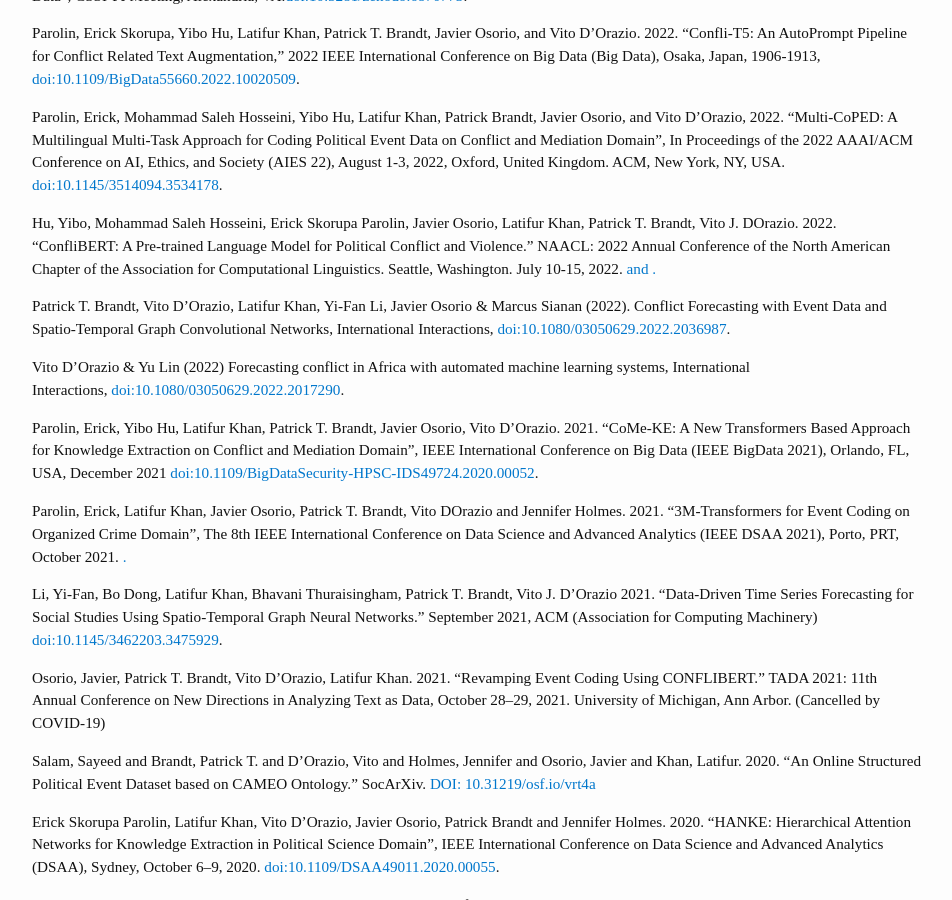
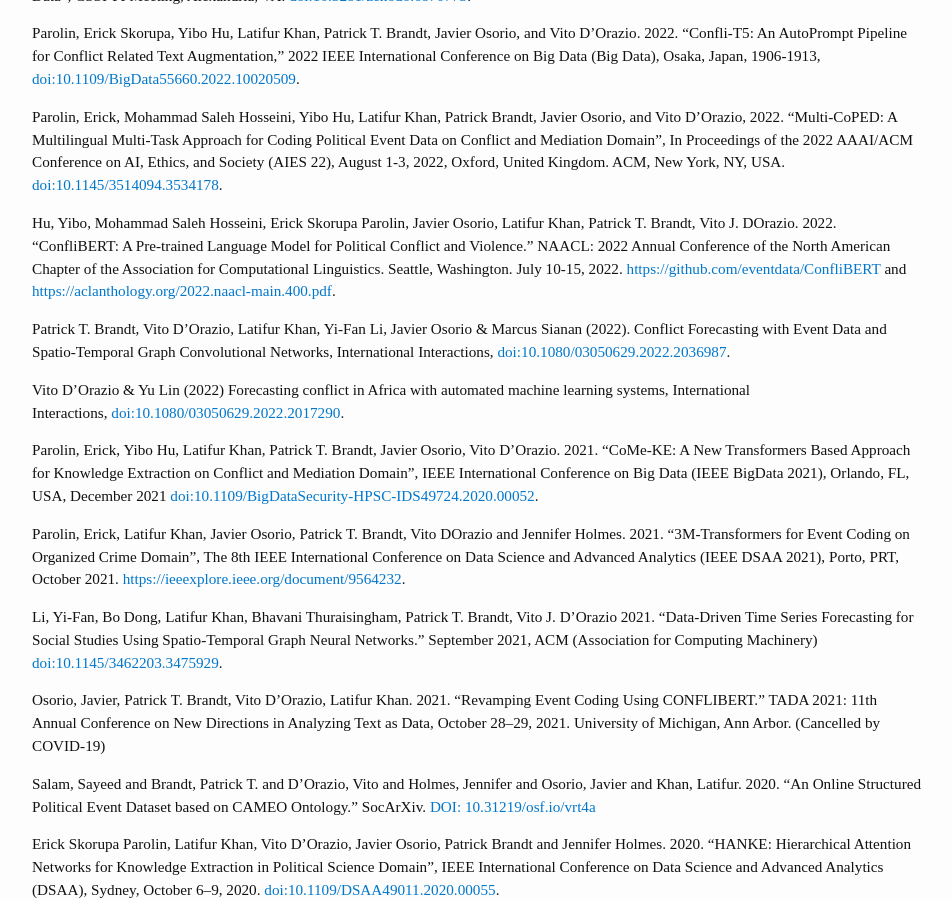
Before and after one commit to eventdata/UTDEventData, a Jekyll site: the page built from ResearchPapers.md, in a window 1280 px wide and 900 px high, scrolled down 658 px. Shown: the whole window, without its empty margins (163-1115 px from the left). Built offline with Jekyll 4.4.1, drawn with Linux system fonts in a browser that asks for light colours; some of the changed lines change nothing that is shown.

Commit message:
Update ResearchPapers.md

```diff
--- a/ResearchPapers.md
+++ b/ResearchPapers.md
@@ -16,13 +16,13 @@
 
 Alsarra, Sultan, Luay Abdeljaber, Wooseong Yang, Niamat Zawad, Latifur Khan, Patrick T. Brandt, Javier Osorio and Vito D'Orazio. 2023. "ConfliBERT-Arabic: A Pre-trained Arabic Language Model for Politics, Conflicts and Violence." RANLP 2023, Varna, Bulgaria. September 4-6, 2023.
 
-Brandt, Patrick T., Khan, Latifur, D'Orazio, Vito, and Osorio, Javier. 2022. "Sustaining Modern Infrastructure For Political And Social Event Data", CSSI-PI Meeting, Alexandria, VA.[doi:10.5281/zenodo.6870773](https://zenodo.org/record/6870773#.Y1Ge_C2B2WY).
+Brandt, Patrick T., Khan, Latifur, D'Orazio, Vito, and Osorio, Javier. 2022. "Sustaining Modern Infrastructure For Political And Social Event Data", CSSI-PI Meeting, Alexandria, VA. [doi:10.5281/zenodo.6870773](https://zenodo.org/record/6870773#.Y1Ge_C2B2WY).
 
 Parolin, Erick Skorupa, Yibo Hu, Latifur Khan, Patrick T. Brandt, Javier Osorio, and Vito D'Orazio. 2022. "Confli-T5: An AutoPrompt Pipeline for Conflict Related Text Augmentation," 2022 IEEE International Conference on Big Data (Big Data), Osaka, Japan, 1906-1913, [doi:10.1109/BigData55660.2022.10020509](https://ieeexplore.ieee.org/document/10020509).
 
 Parolin, Erick, Mohammad Saleh Hosseini, Yibo Hu, Latifur Khan, Patrick Brandt, Javier Osorio, and Vito D’Orazio, 2022. “Multi-CoPED: A Multilingual Multi-Task Approach for Coding Political Event Data on Conflict and Mediation Domain”, In Proceedings of the 2022 AAAI/ACM Conference on AI, Ethics, and Society (AIES 22), August 1-3, 2022, Oxford, United Kingdom. ACM, New York, NY, USA. [doi:10.1145/3514094.3534178](https://dl.acm.org/doi/abs/10.1145/3514094.3534178).
 
-Hu, Yibo, Mohammad Saleh Hosseini, Erick Skorupa Parolin, Javier Osorio, Latifur Khan, Patrick T. Brandt, Vito J. DOrazio. 2022. “ConfliBERT: A Pre-trained Language Model for Political Conflict and Violence.” NAACL: 2022 Annual Conference of the North American Chapter of the Association for Computational Linguistics. Seattle, Washington. July 10-15, 2022. <a href="https://github.com/eventdata/ConfliBERT"> and <a href="https://aclanthology.org/2022.naacl-main.400.pdf">.
+Hu, Yibo, Mohammad Saleh Hosseini, Erick Skorupa Parolin, Javier Osorio, Latifur Khan, Patrick T. Brandt, Vito J. DOrazio. 2022. “ConfliBERT: A Pre-trained Language Model for Political Conflict and Violence.” NAACL: 2022 Annual Conference of the North American Chapter of the Association for Computational Linguistics. Seattle, Washington. July 10-15, 2022. [https://github.com/eventdata/ConfliBERT](https://github.com/eventdata/ConfliBERT) and [https://aclanthology.org/2022.naacl-main.400.pdf](https://aclanthology.org/2022.naacl-main.400.pdf).
 
 Patrick T. Brandt, Vito D’Orazio, Latifur Khan, Yi-Fan Li, Javier Osorio & Marcus Sianan (2022). Conflict Forecasting with Event Data and Spatio-Temporal Graph Convolutional Networks, International Interactions, [doi:10.1080/03050629.2022.2036987](https://www.tandfonline.com/doi/full/10.1080/03050629.2022.2036987).
 
@@ -30,7 +30,7 @@
 
 Parolin, Erick, Yibo Hu, Latifur Khan, Patrick T. Brandt, Javier Osorio, Vito D’Orazio. 2021. “CoMe-KE: A New Transformers Based Approach for Knowledge Extraction on Conflict and Mediation Domain”, IEEE International Conference on Big Data (IEEE BigData 2021), Orlando, FL, USA, December 2021 [doi:10.1109/BigDataSecurity-HPSC-IDS49724.2020.00052](https://ieeexplore.ieee.org/document/9123024).
 
-Parolin, Erick, Latifur Khan, Javier Osorio, Patrick T. Brandt, Vito DOrazio and Jennifer Holmes. 2021. “3M-Transformers for Event Coding on Organized Crime Domain”, The 8th IEEE International Conference on Data Science and Advanced Analytics (IEEE DSAA 2021), Porto, PRT, October 2021. <a href="https://ieeexplore.ieee.org/document/9564232">.
+Parolin, Erick, Latifur Khan, Javier Osorio, Patrick T. Brandt, Vito DOrazio and Jennifer Holmes. 2021. “3M-Transformers for Event Coding on Organized Crime Domain”, The 8th IEEE International Conference on Data Science and Advanced Analytics (IEEE DSAA 2021), Porto, PRT, October 2021. [https://ieeexplore.ieee.org/document/9564232](https://ieeexplore.ieee.org/document/9564232).
 
 Li, Yi-Fan, Bo Dong, Latifur Khan, Bhavani Thuraisingham, Patrick T. Brandt, Vito J. D'Orazio 2021. "Data-Driven Time Series Forecasting for Social Studies Using Spatio-Temporal Graph Neural Networks." September 2021, ACM (Association for Computing Machinery) [doi:10.1145/3462203.3475929](https://dl.acm.org/doi/10.1145/3462203.3475929).
 
```
